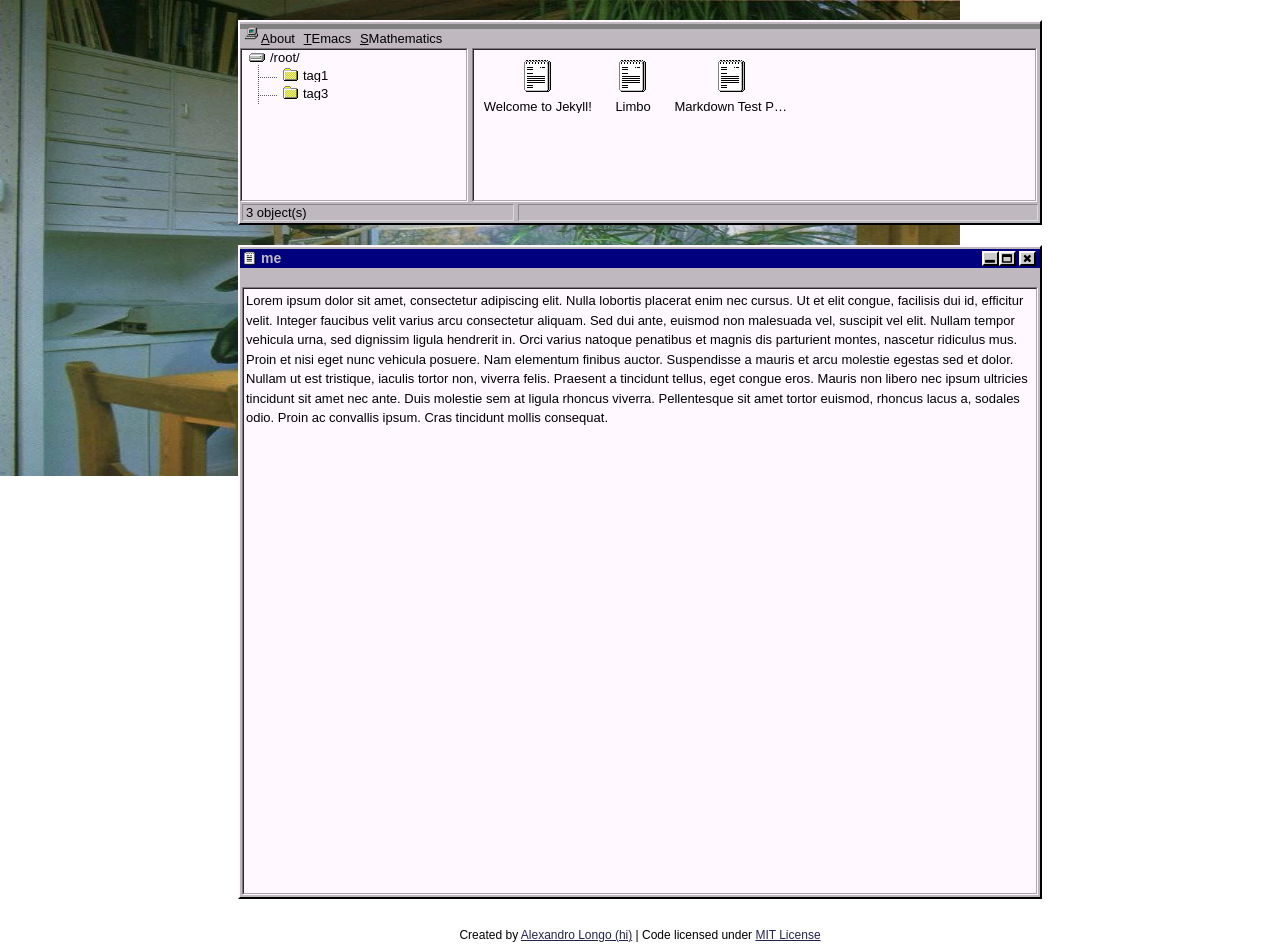
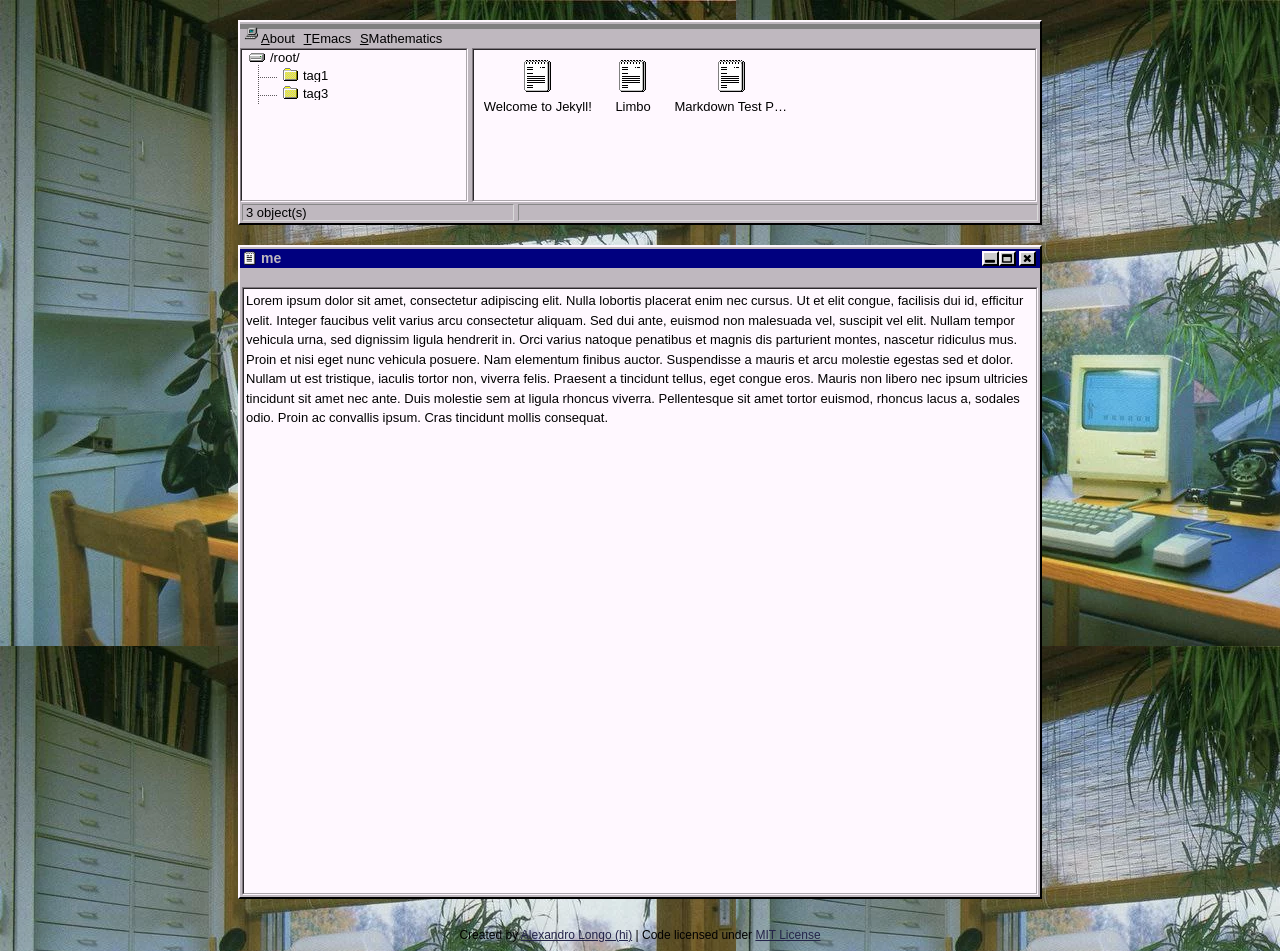
Before and after one commit to freestading-binary/freestading-binary.github.io, a Jekyll site: the page built from me/index.md, in a window 1280 px wide. Built offline with Jekyll 4.4.1, drawn with Linux system fonts in a browser that asks for light colours.

Commit message:
Update _main.scss

```diff
--- a/_sass/_main.scss
+++ b/_sass/_main.scss
@@ -1,7 +1,5 @@
 body {
 	background-image: url(/img/background.webp);
-  	background-size: 75% 50%;
-	background-repeat: no-repeat;
 	font-family: sans-serif, serif, monospace;
 	font-size: 13px;
 }
```
